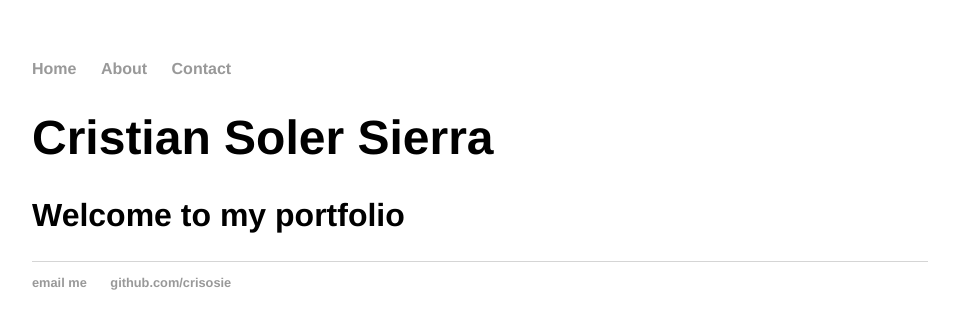
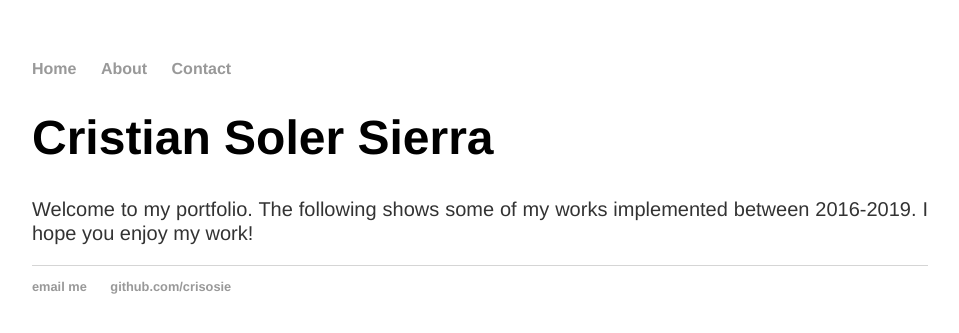
Before and after one commit to crisosie/crisosie.github.io, a Jekyll site: the page built from index.html, in a window 1280 px wide. Shown: the top 333 px of the page, without its empty margins (160-1119 px from the left). Built offline with Jekyll 4.4.1, drawn with Linux system fonts in a browser that asks for light colours.

Commit message:
small changes
justify css contact index

```diff
--- a/contact.html
+++ b/contact.html
@@ -5,6 +5,6 @@ title: Cristian Soler Sierra
 <div class="blurb">
 	<h1>Contact</h1>
 	<p>cristianss_66@hotmail.com </p>
-	<p>0034626449584</p>
+	<p>0034 626 449 584</p>
 	<p>Paterna, Spain</p>
 </div><!-- /.blurb -->
--- a/css/main.css
+++ b/css/main.css
@@ -32,6 +32,8 @@ p {
     font-size: 1.25em;
     line-height: 1.2em;
     color: #333;
+    text-align: justify;
+    text-justify: inter-word;
 }
 footer {
     border-top: 1px solid #d5d5d5;
--- a/index.html
+++ b/index.html
@@ -4,6 +4,6 @@ title: Cristian Soler Sierra
 ---
 <div class="blurb">
 	<h1>Cristian Soler Sierra</h1>
-	<h2>Welcome to my portfolio</h2>
-	<p></p>
+	<p>Welcome to my portfolio. The following shows some of my works implemented
+		between 2016-2019. I hope you enjoy my work!</p>
 </div><!-- /.blurb -->
```
